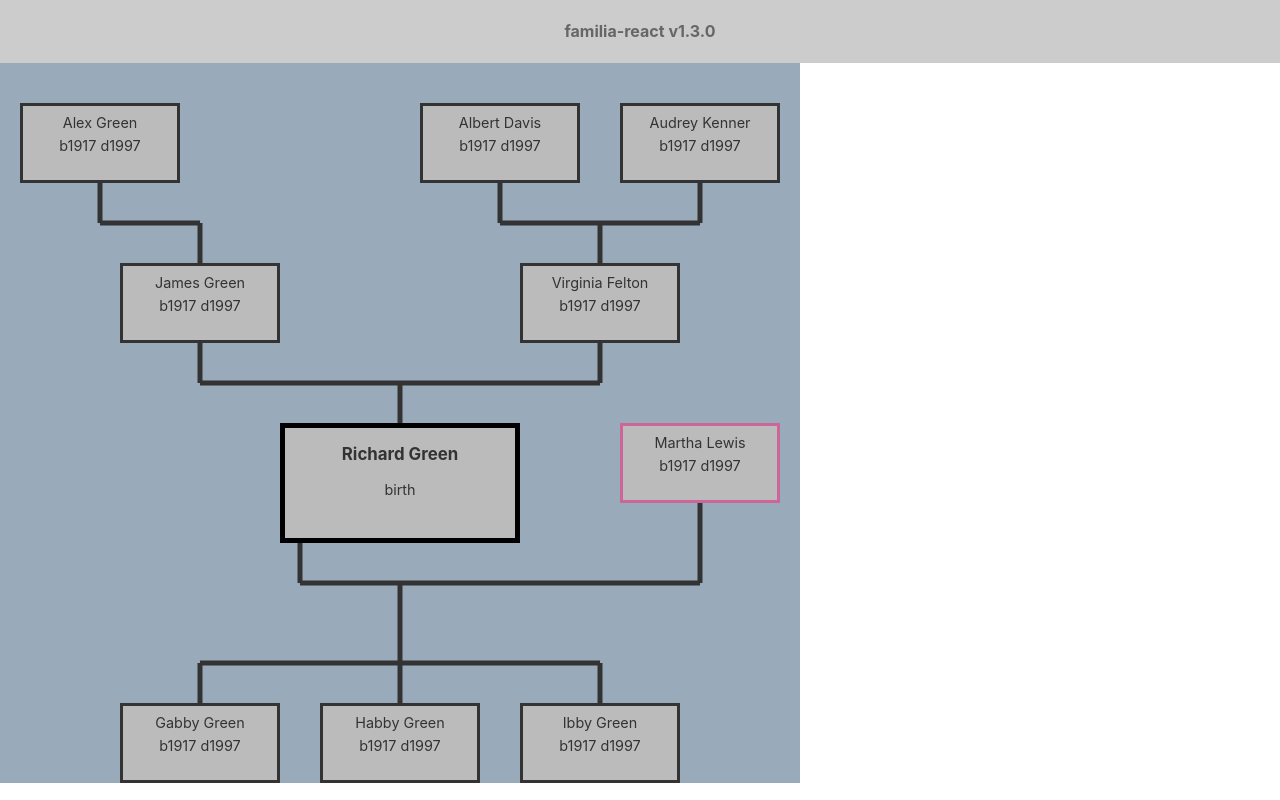
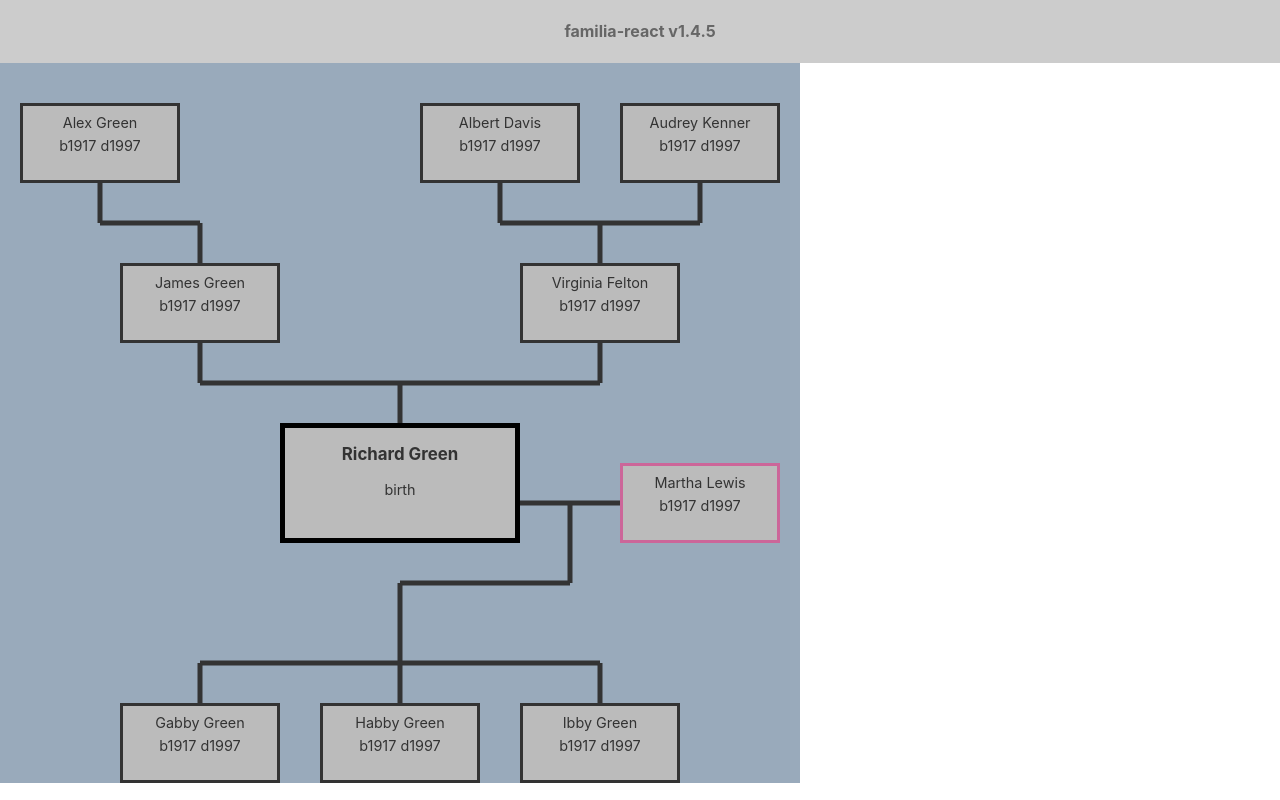
Before and after one commit to jrschmidt/familia-react, a React (Create React App) app: page / in a window 1280 px wide. Built offline with nearby package versions, Linux system fonts and the light colour scheme.

Commit message:
redraw parent to child connector lines to proceed from a direct line between spouses

```diff
--- a/package.json
+++ b/package.json
@@ -1,6 +1,6 @@
 {
   "name": "familia-react",
-  "version": "1.3.0",
+  "version": "1.4.5",
   "private": true,
   "dependencies": {
     "react": "^16.8.4",
--- a/src/App.js
+++ b/src/App.js
@@ -26,7 +26,7 @@ class App extends Component {
     return (
       <div className="App">
         <header className="App-header">
-          <h4>familia-react v1.3.0</h4>
+          <h4>familia-react v1.4.5</h4>
         </header>
         <TreeDisplay4Gen
           people={this.state.people}
--- a/src/TreeDisplayCore.css
+++ b/src/TreeDisplayCore.css
@@ -2,7 +2,7 @@
 
   display: grid;
   grid-template-columns: 20px 100px 60px 40px 60px 100px 40px 100px 60px 40px 60px 100px 20px;
-  grid-template-rows: 40px 80px 80px 80px 80px 80px 40px 80px;
+  grid-template-rows: 40px 80px 80px 80px 80px 40px 80px 80px;
 }
 
 .focus {
@@ -29,15 +29,15 @@
 .husband {
   grid-column-start: 2;
   grid-column-end: 4;
-  grid-row-start: 6;
-  grid-row-end: 7;
+  grid-row-start: 7;
+  grid-row-end: 8;
 }
 
 .wife {
   grid-column-start: 11;
   grid-column-end: 13;
-  grid-row-start: 6;
-  grid-row-end: 7;
+  grid-row-start: 7;
+  grid-row-end: 8;
 }
 
 .father-of-father {
@@ -99,15 +99,15 @@
 }
 
 .connect-children-male {
-  grid-column-start: 5;
-  grid-column-end: 13;
+  grid-column-start: 7;
+  grid-column-end: 11;
   grid-row-start: 7;
   grid-row-end: 9;
 }
 
 .connect-children-female {
-  grid-column-start: 2;
-  grid-column-end: 10;
+  grid-column-start: 4;
+  grid-column-end: 8;
   grid-row-start: 7;
   grid-row-end: 9;
 }
--- a/src/treeDisplaySvgs.js
+++ b/src/treeDisplaySvgs.js
@@ -97,20 +97,20 @@ const svgs = {
 
   // Use svgChildrenOfMale for male focus person.
   svgChildrenOfMale:
-    <svg className='connect-children-male' key='c-cm' width='560' height='120'>
-      <line x1='80' y1='40' x2='80' y2='80' stroke='#333333' strokeWidth='5' />
-      <line x1='480' y1='0' x2='480' y2='80' stroke='#333333' strokeWidth='5' />
-      <line x1='80' y1='80' x2='480' y2='80' stroke='#333333' strokeWidth='5' />
-      <line x1='180' y1='80' x2='180' y2='120' stroke='#333333' strokeWidth='5' />
+    <svg className='connect-children-male' key='c-cm' width='240' height='160'>
+      <line x1='140' y1='40' x2='240' y2='40' stroke='#333333' strokeWidth='5' />
+      <line x1='190' y1='40' x2='190' y2='120' stroke='#333333' strokeWidth='5' />
+      <line x1='20' y1='120' x2='190' y2='120' stroke='#333333' strokeWidth='5' />
+      <line x1='20' y1='120' x2='20' y2='160' stroke='#333333' strokeWidth='5' />
     </svg>,
 
   // Use svgChildrenOfFemale for female focus person.
   svgChildrenOfFemale:
-    <svg className='connect-children-female' key='c-cf' width='560' height='120'>
-      <line x1='80' y1='0' x2='80' y2='80' stroke='#333333' strokeWidth='5' />
-      <line x1='480' y1='40' x2=' 480' y2='80' stroke='#333333' strokeWidth='5' />
-      <line x1='80' y1='80' x2='480' y2='80' stroke='#333333' strokeWidth='5' />
-      <line x1='380' y1='80' x2='380' y2='120' stroke='#333333' strokeWidth='5' />
+    <svg className='connect-children-female' key='c-cf' width='240' height='160'>
+      <line x1='0' y1='40' x2='100' y2='40' stroke='#333333' strokeWidth='5' />
+      <line x1='50' y1='40' x2=' 50' y2='120' stroke='#333333' strokeWidth='5' />
+      <line x1='50' y1='120' x2='220' y2='120' stroke='#333333' strokeWidth='5' />
+      <line x1='220' y1='120' x2='220' y2='160' stroke='#333333' strokeWidth='5' />
     </svg>
 };
 
```
